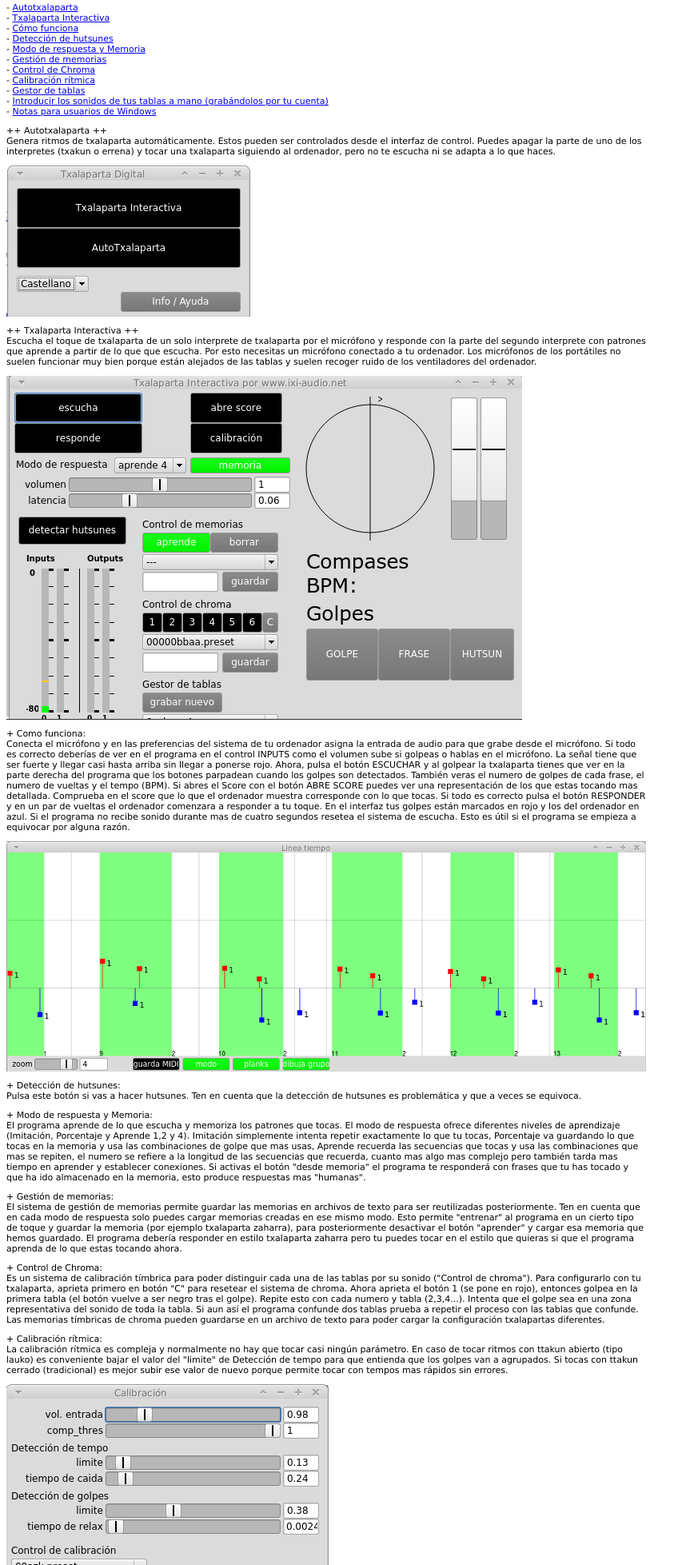
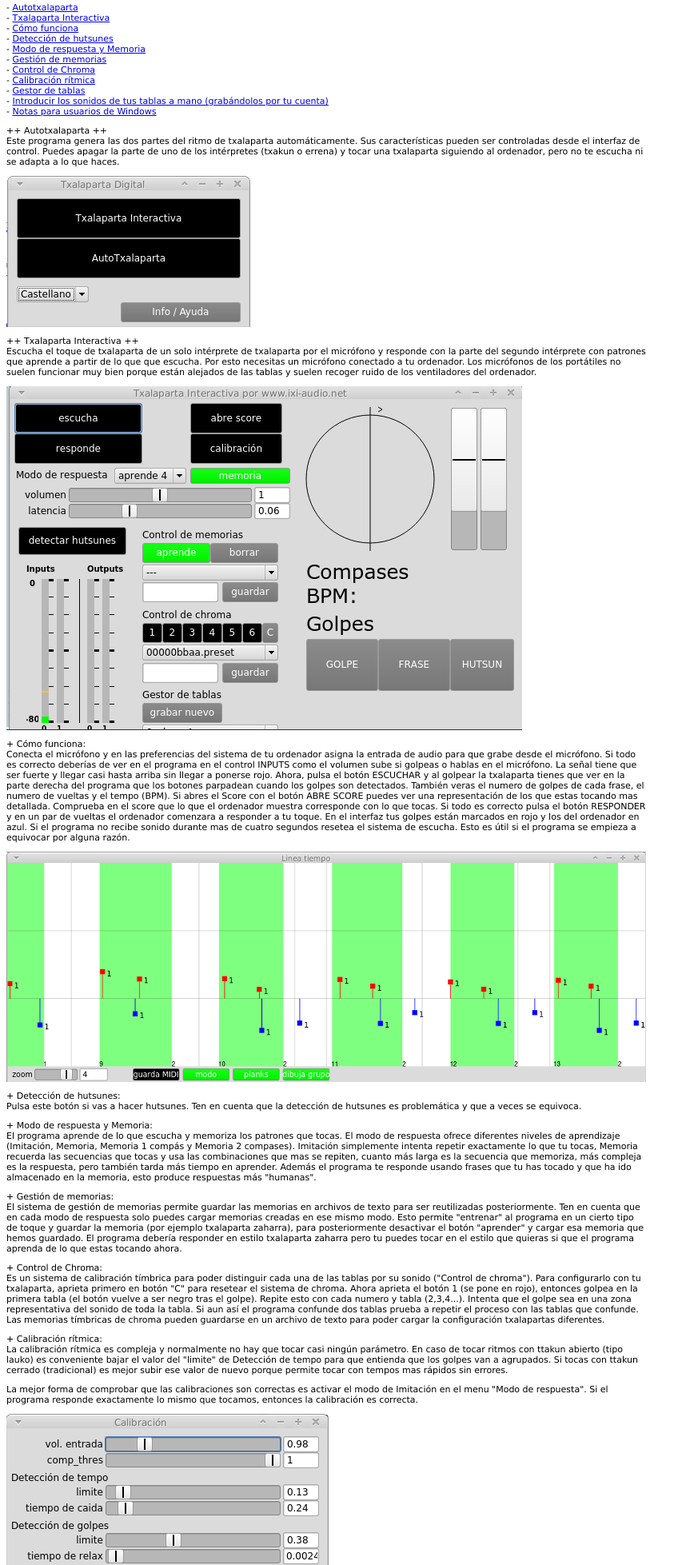
Before and after one commit to enrike/txalaparta, a plain HTML site: page documentation/index_es.html in a window 1280 px wide. Shown: the part 267-2224 px from the top of the page at 80% size, without its empty margins (0-863 px from the left). Drawn offline with Linux system fonts and the light colour scheme.

Commit message:
updating and improving docs

```diff
--- a/documentation/index_es.html
+++ b/documentation/index_es.html
@@ -46,18 +46,17 @@
 
 
 <p><a name="autotxalaparta">++ Autotxalaparta ++</a><br/>
-Genera ritmos de txalaparta automáticamente. Estos pueden ser controlados desde el interfaz de control. Puedes apagar la parte
-de uno de los interpretes (txakun o errena) y tocar una txalaparta siguiendo al ordenador, pero no te escucha ni se adapta a
-lo que haces.
+Este programa genera las dos partes del ritmo de txalaparta automáticamente. Sus caracter&iacute;sticas pueden ser controladas
+desde el interfaz de control. Puedes apagar la parte de uno de los int&eacute;rpretes (txakun o errena) y tocar una txalaparta siguiendo
+ al ordenador, pero no te escucha ni se adapta a lo que haces.
 <p>
 <img src="main_es.png" width="305" height="189" alt="">
 <p>
 
-
 <p>
 <p><a name="inter">++ Txalaparta Interactiva ++</a><br/>
-Escucha el toque de txalaparta de un solo interprete de txalaparta por el micrófono y responde con la parte del segundo
-interprete con patrones que aprende a partir de lo que que escucha. Por esto necesitas un micrófono conectado a tu ordenador.
+Escucha el toque de txalaparta de un solo int&eacute;rprete de txalaparta por el micrófono y responde con la parte del segundo
+int&eacute;rprete con patrones que aprende a partir de lo que que escucha. Por esto necesitas un micrófono conectado a tu ordenador.
 Los micrófonos de los portátiles no suelen funcionar muy bien porque están alejados de las tablas y suelen recoger ruido de
 los ventiladores del ordenador.
 <p>
@@ -67,7 +66,7 @@
 
 
 <p>
-<p><a name="intro">+ Como funciona:</a><br/>
+<p><a name="intro">+ Cómo funciona:</a><br/>
 Conecta el micrófono y en las preferencias del sistema de tu ordenador asigna la entrada de audio para que grabe desde el
 micrófono. Si todo es correcto deberías de ver en el programa en el control INPUTS como el volumen sube si golpeas o hablas
  en el micrófono. La señal tiene que ser fuerte y llegar casi hasta arriba sin llegar a ponerse rojo. Ahora, pulsa el botón
@@ -89,12 +88,10 @@
 
 <p><a name="respuesta">+ Modo de respuesta y Memoria:</a><br/>
 El programa aprende de lo que escucha y memoriza los patrones que tocas. El modo de respuesta ofrece diferentes niveles de
-aprendizaje (Imitación, Porcentaje y Aprende 1,2 y 4). Imitación simplemente intenta repetir exactamente lo que tu tocas,
-Porcentaje va guardando lo que tocas en la memoria y usa las combinaciones de golpe que mas usas, Aprende recuerda las
-secuencias que tocas y usa las combinaciones que mas se repiten, el numero se refiere a la longitud de las secuencias
-que recuerda, cuanto mas algo mas complejo pero también tarda mas tiempo en aprender y establecer conexiones. Si activas
-el botón &quot;desde memoria&quot; el programa te responderá con frases que tu has tocado y que ha ido almacenado en la
-memoria, esto produce respuestas mas &quot;humanas&quot;.
+aprendizaje (Imitación, Memoria, Memoria 1 compás y Memoria 2 compases). Imitación simplemente intenta repetir exactamente lo que tu tocas,
+Memoria recuerda las secuencias que tocas y usa las combinaciones que mas se repiten, cuanto más larga es la secuencia que memoriza,
+más compleja es la respuesta, pero también tarda más tiempo en aprender. Además el programa te
+responde usando frases que tu has tocado y que ha ido almacenado en la memoria, esto produce respuestas más &quot;humanas&quot;.
 
 
 <p><a name="memoria">+ Gestión de memorias:</a><br/>
@@ -119,6 +116,9 @@
 abierto (tipo lauko) es conveniente bajar el valor del &quot;limite&quot; de Detección de tempo para que entienda que los
 golpes van a agrupados. Si tocas con ttakun cerrado (tradicional) es mejor subir ese valor de nuevo porque permite tocar
 con tempos mas rápidos sin errores.
+
+<p> La mejor forma de comprobar que las calibraciones son correctas es activar el modo de Imitaci&oacute;n en el menu "Modo de respuesta".
+Si el programa responde exactamente lo mismo que tocamos, entonces la calibración es correcta.
 <p>
 <img src="main_interactive_calibracion_es.png" width="403" height="279" alt="">
 <p>
```
